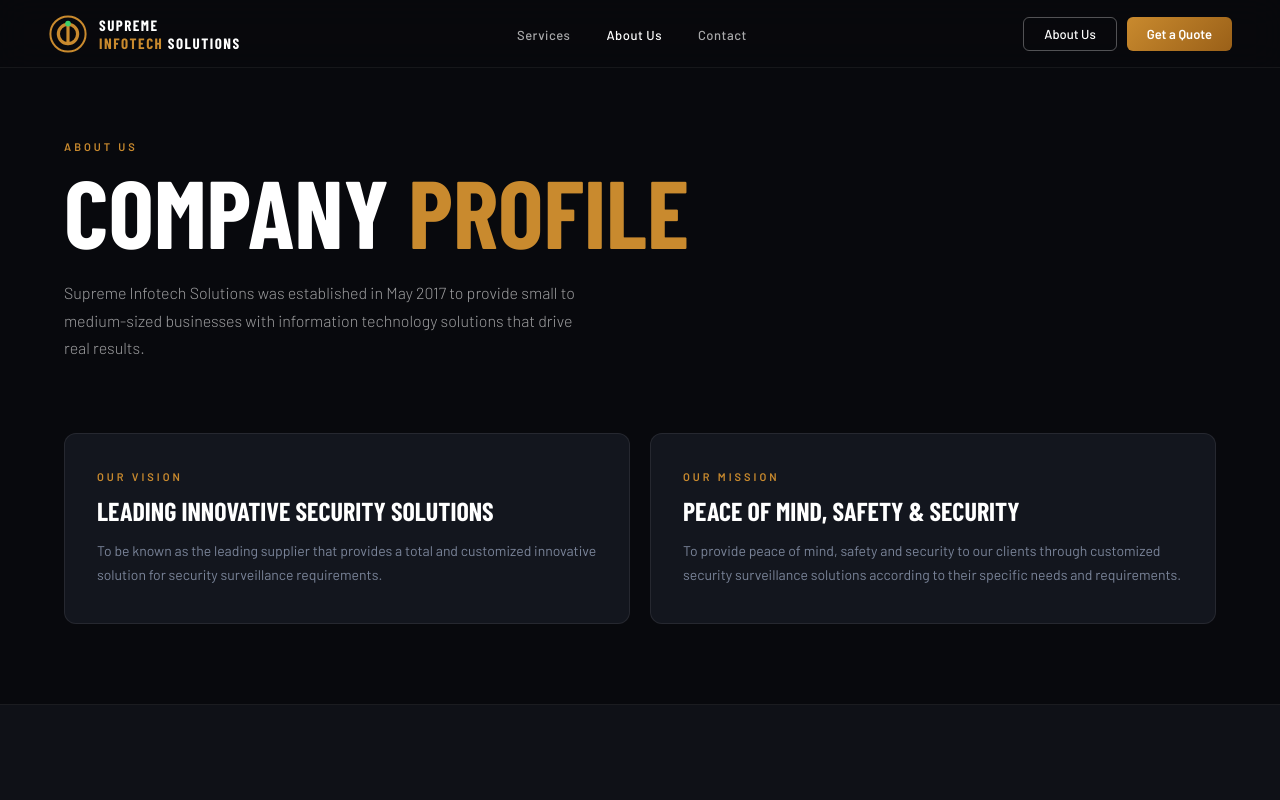
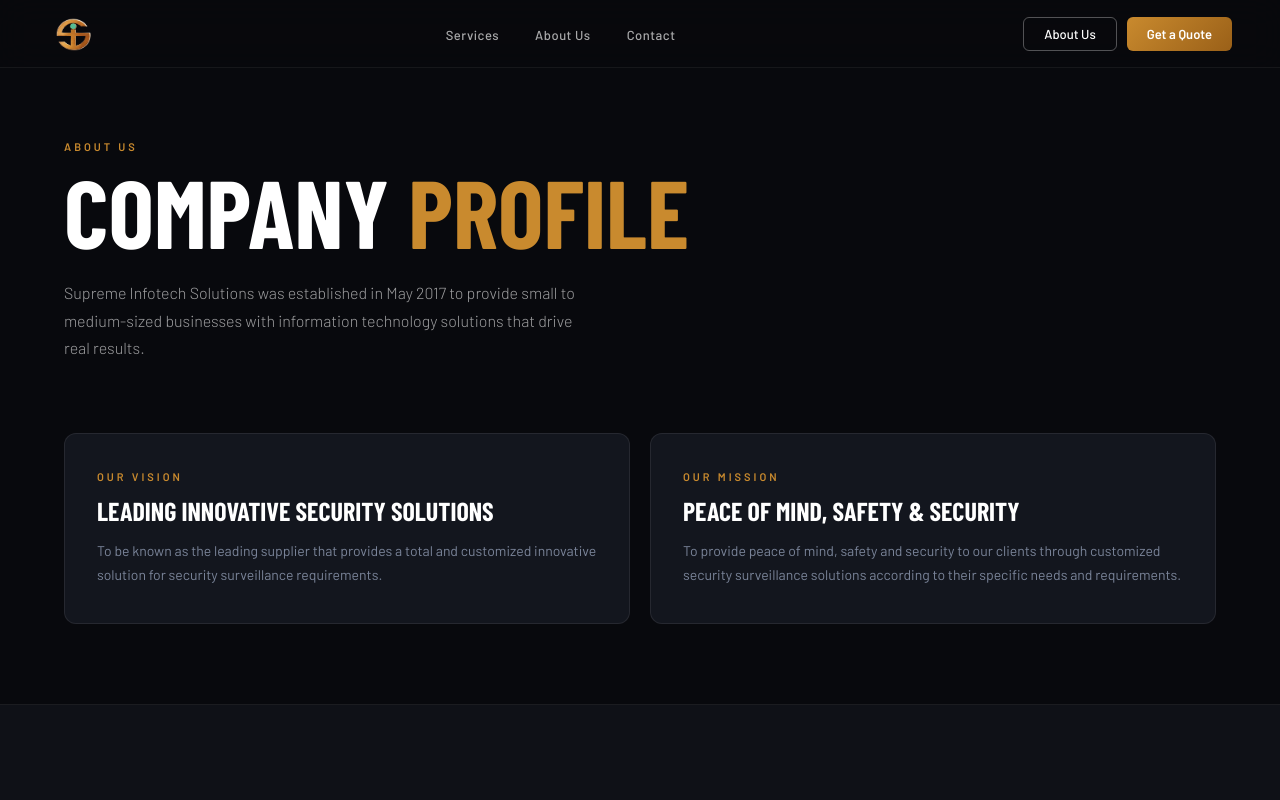
Before and after one commit to jrdnlrs/SIS, a website: page about.html in a window 1280 px wide. Shown: the top 800 px of the page. Drawn offline with nearby package versions, Linux system fonts and the light colour scheme; a web font is replaced by a local one.

Commit message:
Update about.html

```diff
--- a/about.html
+++ b/about.html
@@ -12,20 +12,13 @@
 
 <!-- ═══ NAV ═══ -->
 <nav>
-  <a class="nav-logo" href="index.html">
-    <svg viewBox="0 0 100 100" fill="none" xmlns="http://www.w3.org/2000/svg">
-      <circle cx="50" cy="50" r="44" stroke="#C98A2E" stroke-width="5" fill="none"/>
-      <path d="M26 50 A24 24 0 0 1 74 50" stroke="#C98A2E" stroke-width="8" fill="none" stroke-linecap="round"/>
-      <path d="M26 50 A24 24 0 0 0 74 50" stroke="#C98A2E" stroke-width="8" fill="none" stroke-linecap="round"/>
-      <line x1="50" y1="26" x2="50" y2="74" stroke="#C98A2E" stroke-width="8" stroke-linecap="round"/>
-      <circle cx="50" cy="24" r="7" fill="#3ecf6a"/>
-    </svg>
-    <div class="nav-logo-text">Supreme<br><span>Infotech</span> Solutions</div>
+  <a class="nav-logo" href="#">
+    <img src="logo_main.png" width="50" height="50" alt="Supreme Infotech Solutions Logo"/>
   </a>
   <ul class="nav-links">
-    <li><a href="index.html#services">Services</a></li>
-    <li><a href="about.html" class="nav-active">About Us</a></li>
-    <li><a href="index.html#contact">Contact</a></li>
+    <li><a href="#services">Services</a></li>
+    <li><a href="about.html">About Us</a></li>
+    <li><a href="#contact">Contact</a></li>
   </ul>
   <div class="nav-right">
     <button class="btn-outline-nav" onclick="window.location.href='about.html'">About Us</button>
```
